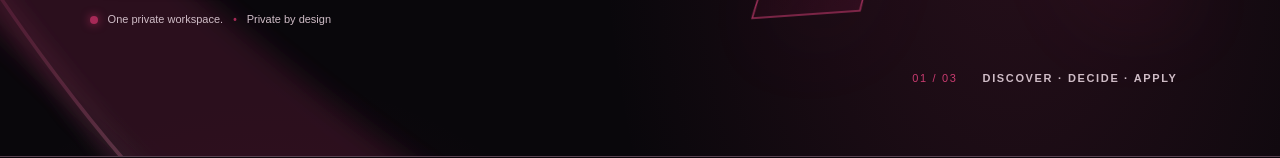
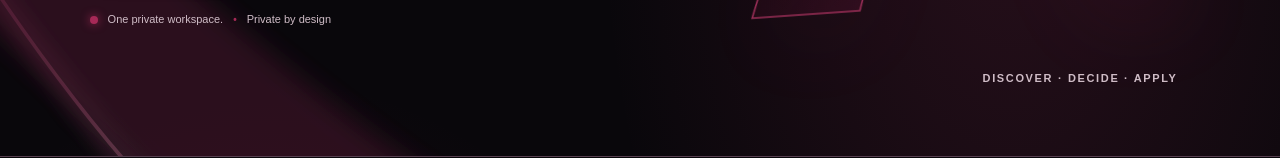
Before and after one commit to anwarbuilds/ace, a Next.js app in the folder web/: page / in a window 1280 px wide. Shown: the part 644-802 px from the top of the page. Built offline with nearby package versions, Linux system fonts and the light colour scheme; no server answers; a web font is replaced by a local one.

Commit message:
Remove homepage sequence label

```diff
--- a/web/src/components/public/PublicHome.tsx
+++ b/web/src/components/public/PublicHome.tsx
@@ -29,7 +29,7 @@ export function PublicHome() {
           </div>
           <div className="wine-home-micro"><i /> One private workspace. <b>•</b> Private by design</div>
         </div>
-        <div className="wine-art-caption"><span>01 / 03</span><b>DISCOVER · DECIDE · APPLY</b></div>
+        <div className="wine-art-caption"><b>DISCOVER · DECIDE · APPLY</b></div>
       </section>
 
       <section className="wine-preview-section" id="inside-ace">
```
